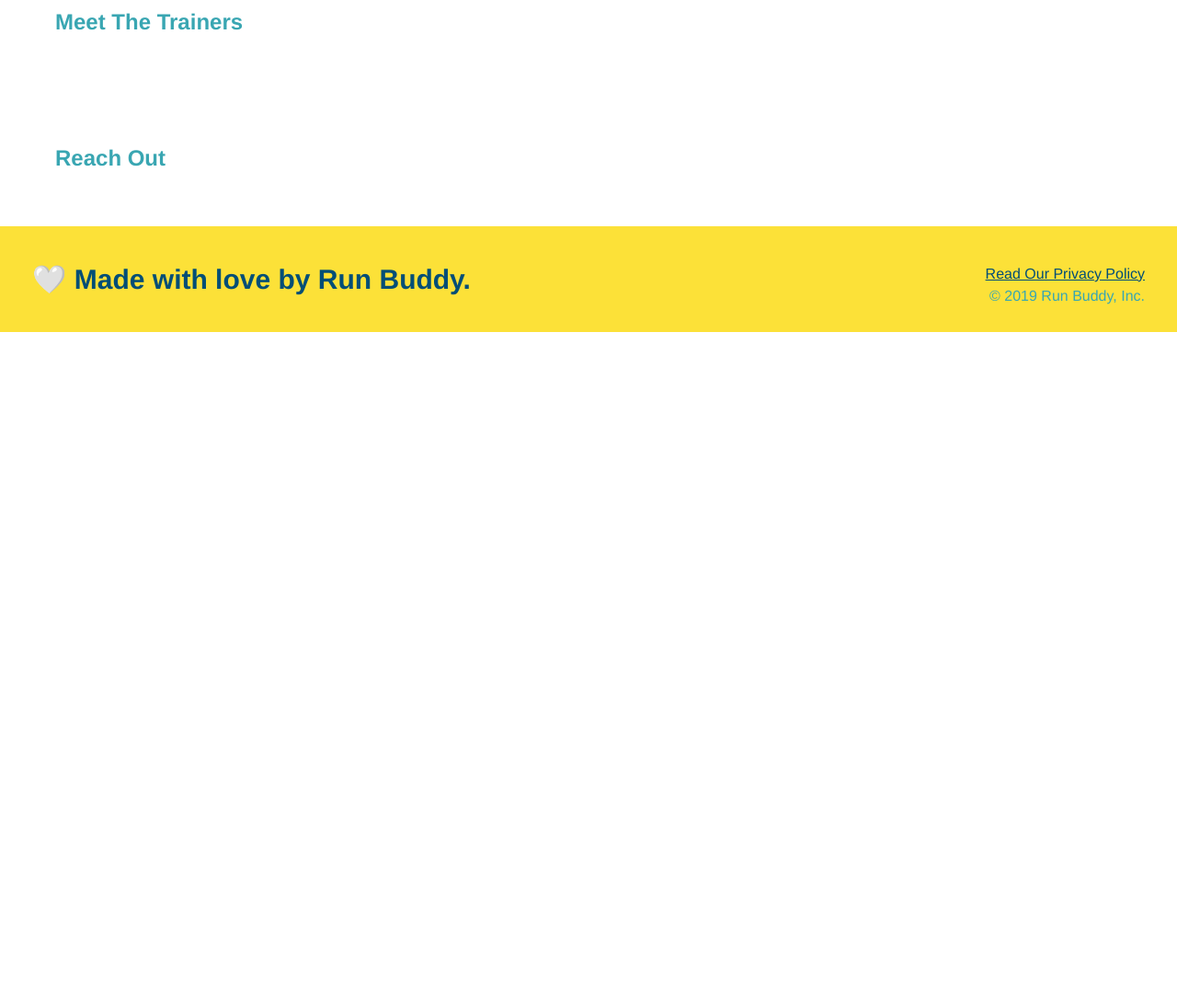
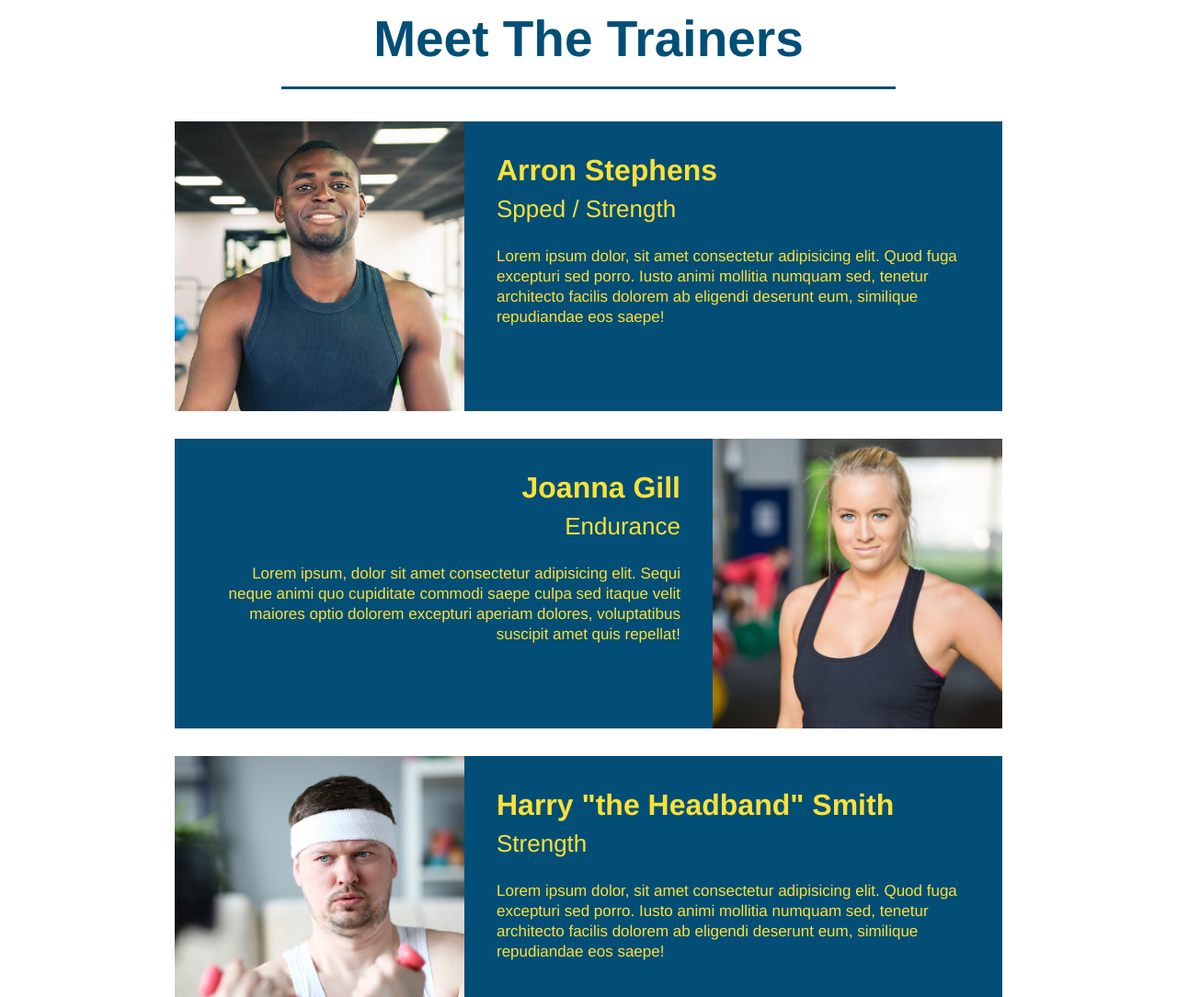
Before and after one commit to joshgreiff/run-buddy, a plain HTML site: page index.html in a window 1280 px wide. Shown: the part 2780-3864 px from the top of the page at 92% size. Before the commit the page ends 3141 px from the top, so only its background shows below. Drawn offline with Linux system fonts and the light colour scheme.

Commit message:
meet the trainers section

```diff
--- a/assets/css/style.css
+++ b/assets/css/style.css
@@ -175,3 +175,50 @@ text-align: center;
 .steps span{
     font-size: 38px
 }
+
+.trainers{
+    text-align: center;
+}
+
+.trainer{
+    width: 900px;
+    margin: 0 auto 30px auto;
+    background: #024e76;
+    color: #fce138;
+    overflow: auto;
+}
+
+.trainer img{
+    width: 35%;
+    float: left;
+}
+
+.trainer-bio{
+    padding: 35px;
+    float: left;
+    width: 65%;
+}
+
+.text-left{
+    text-align: left;
+}
+
+.text-right{
+    text-align: right;
+}
+
+.trainer-bio h3{
+    font-size: 32px;
+    margin-bottom: 8px;
+}
+
+.trainer-bio h4{
+    font-weight: lighter;
+    font-size: 26px;
+    margin-bottom: 25px;
+}
+
+.trainer-bio p{
+    font-size: 17px;
+    line-height: 1.3;
+}
--- a/index.html
+++ b/index.html
@@ -107,13 +107,46 @@
         </section>
 
         <!-- "meet the trainers" section -->
-        <section id="your-trainers">
-            <h2>Meet The Trainers</h2>
+        <section id="your-trainers" class="trainers">
+            <h2 class= "section-title primary-border">Meet The Trainers</h2>
+            <article class="trainer">
+                <img src="./assets/images/trainer-1.jpg" alt= "Arron Stephens in his workout clothes, ready to pump iron"/>
+                <div class="trainer-bio text-left">
+                    <h3>Arron Stephens</h3>
+                    <h4>Spped / Strength</h4>
+                    <p>
+                        Lorem ipsum dolor, sit amet consectetur adipisicing elit. Quod fuga excepturi sed porro. Iusto animi mollitia numquam sed, tenetur architecto facilis dolorem ab eligendi deserunt eum, similique repudiandae eos saepe!
+                    </p>
+                 </div>
+            </article>
+            <article class="trainer">
+                <div class="trainer-bio text-right">
+                  <h3>Joanna Gill</h3>
+                  <h4>Endurance</h4>
+                  <p>
+                    Lorem ipsum, dolor sit amet consectetur adipisicing elit. Sequi neque animi quo cupiditate commodi saepe culpa sed
+                    itaque velit maiores optio dolorem excepturi aperiam dolores, voluptatibus suscipit amet quis repellat!
+                  </p>
+                </div>
+                <img src="./assets/images/trainer-2.jpg" alt="Joanna Gill cooling off after a workout" />
+              </article>
+
+            <article class="trainer">
+                <img src="./assets/images/trainer-3.jpg" alt= "Harry Smith wearing a headband and lifting comically small pink weights"/>
+                <div class="trainer-bio text-left">
+                    <h3>Harry "the Headband" Smith</h3>
+                    <h4>Strength</h4>
+                    <p>
+                        Lorem ipsum dolor, sit amet consectetur adipisicing elit. Quod fuga excepturi sed porro. Iusto animi mollitia numquam sed, tenetur architecto facilis dolorem ab eligendi deserunt eum, similique repudiandae eos saepe!
+                    </p>
+                 </div>
+            </article>
         </section>
 
         <!-- "reach out" section -->
         <section id="reach-out">
             <h2>Reach Out</h2>
+
         </section>
 
         <!-- footer -->
```
Also changed, not shown: assets/images/trainer-1.jpg (added), assets/images/trainer-2.jpg (added), assets/images/trainer-3.jpg (added).
